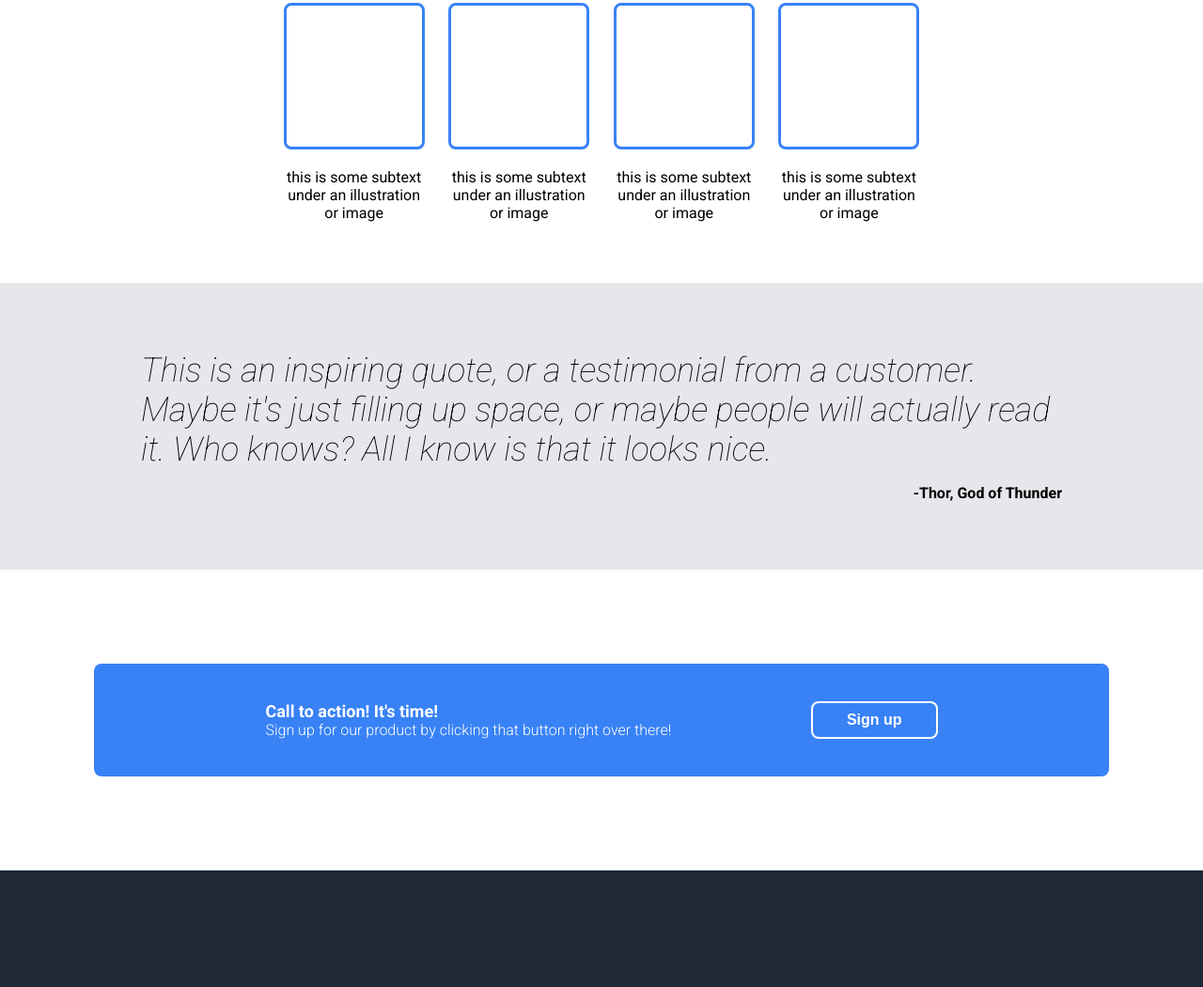
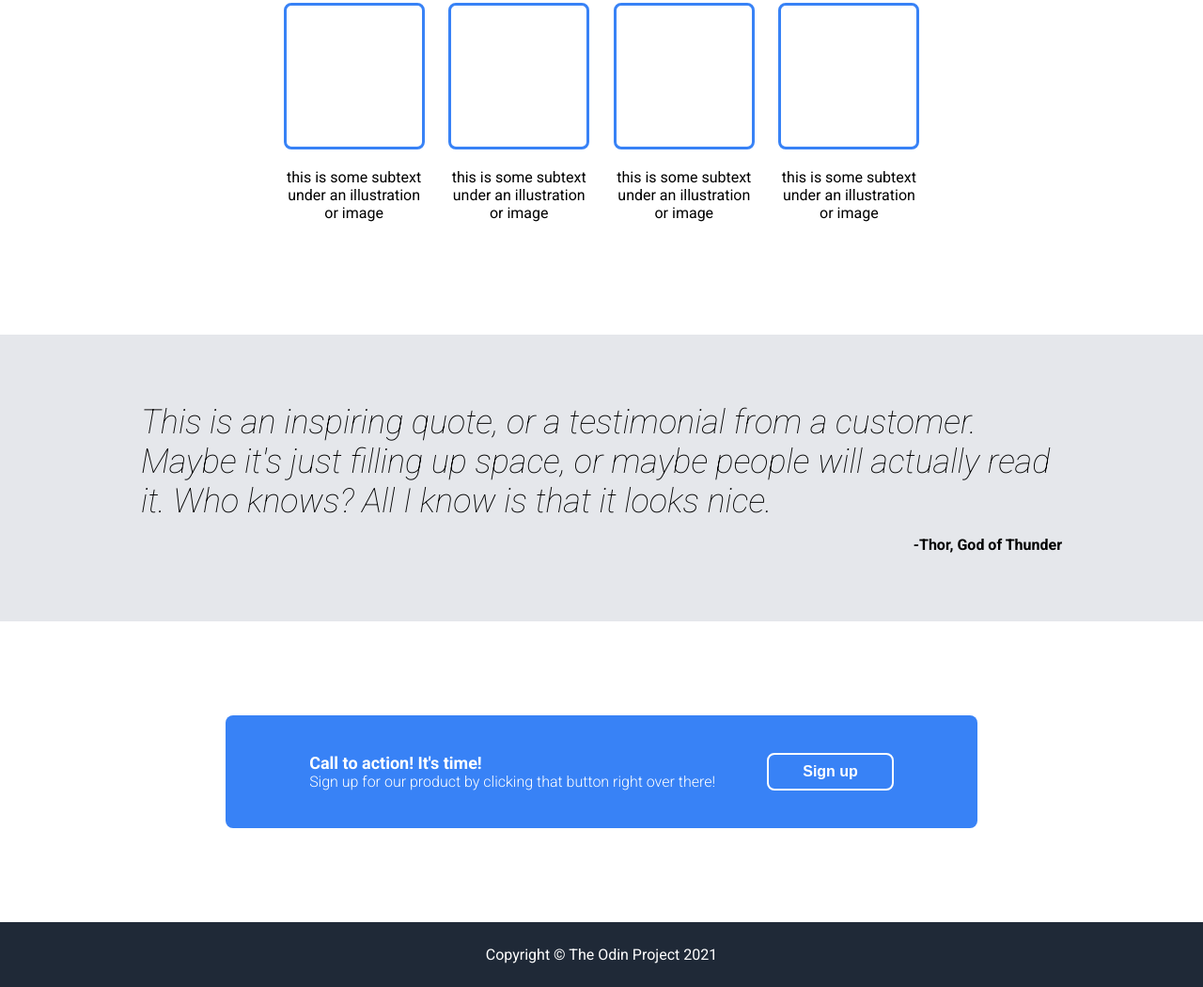
Before and after one commit to moss-3c/odin-landing-page, a plain HTML site: page index.html in a window 1280 px wide. Shown: the part 646-1696 px from the top of the page at 94% size. Before the commit the page ends 1572 px from the top, so only its background shows below. Drawn offline with Linux system fonts and the light colour scheme.

Commit message:
Add footer. Finish project (for now..)

```diff
--- a/index.html
+++ b/index.html
@@ -71,5 +71,9 @@
     </div>
   </div>
 
+  <div class="footer">
+    Copyright © The Odin Project 2021
+  </div>
+
 </body>
 </html>
--- a/styles.css
+++ b/styles.css
@@ -97,7 +97,7 @@ a {
 
 .info-tile {
     max-width: 150px;
-    padding-bottom: 65px;
+    padding-bottom: 120px;
 }
 
 .info-img {
@@ -161,10 +161,21 @@ a {
 
 }
 
+.footer {
+    color: white;
+    margin: 25px 0;
+}
+
 /* **************** */
 .header, .awesome-container, .info-container, .quote-container, .signup-container {
     max-width: 1000px;
     padding: 0 50px;
+    /* padding keep elements away from viewport edge when narrowing */
+}
+
+.signup-container {
+    max-width: 700px;
+    /* looks bad when too stretched */
 }
 
 .background {
```
